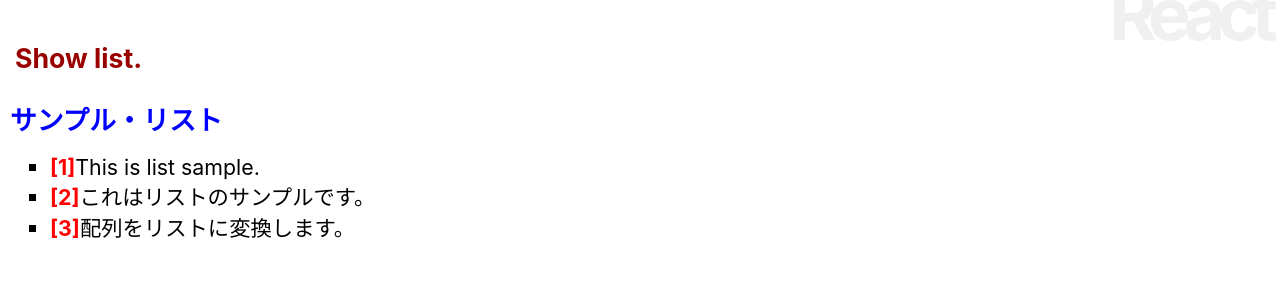
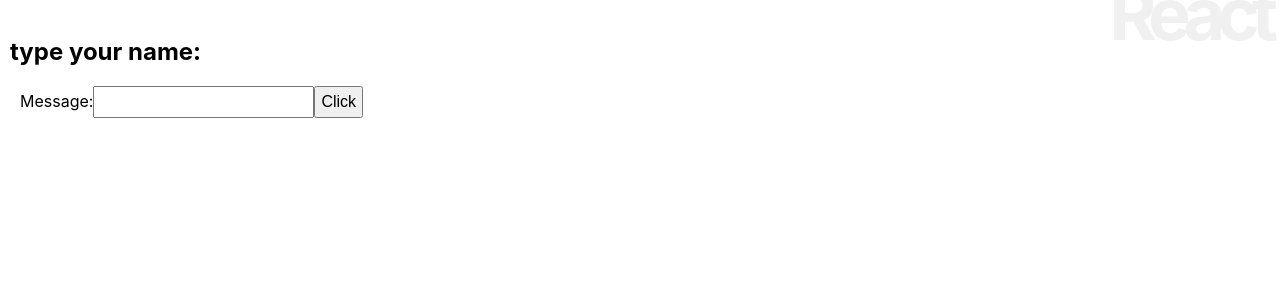
Before and after one commit to n-imai/react_app, a React (Create React App) app: page / in a window 1280 px wide. Shown: the top 300 px of the page. Built offline with nearby package versions, Linux system fonts and the light colour scheme.

Commit message:
Use input form

```diff
--- a/src/App.js
+++ b/src/App.js
@@ -2,11 +2,8 @@
 import './App.css';
 
 class App extends Component {
-  data = [
-    "This is list sample.",
-    "これはリストのサンプルです。",
-    "配列をリストに変換します。"
-  ];
+
+  input = '';
 
   msgStyle = {
     fontSize: "20pt",
@@ -15,68 +12,45 @@
     padding: "5px",
   }
 
+  inputStyle = {
+    fontSize: "12pt",
+    padding: "5px",
+  }
+
   constructor(props){
     super(props);
     this.state = {
-      list: this.data,
+      message: 'type your name:',
     };
+    this.doChange = this.doChange.bind(this);
+    this.doSubmit = this.doSubmit.bind(this);
+  }
+
+  doChange(event){
+    this.input = event.target.value;
+  }
+
+  doSubmit(event){
+    this.setState({
+      message: 'Hello, ' + this.input + '!!'
+    });
+    event.preventDefault();
   }
 
   render(){
     return <div>
         <h1>React</h1>
-        <h2 style={this.msgStyle}>Show list.</h2>
-        <List title="サンプル・リスト" data={this.data} />
+        <h2>{this.state.message}</h2>
+        <form onSubmit={this.doSubmit}>
+          <label>
+            <span style={this.inputStyle}></span>Message:
+            <input type="text" style={this.inputStyle}
+              onChange={this.doChange} />
+          </label>
+          <input type="submit" style={this.inputStyle} value="Click" />
+        </form>
       </div>;
   }
 }
 
-class List extends Component {
-  number = 1;
-
-  title = {
-    fontSize: "20pt",
-    fontWeight: "bold",
-    color: "blue",
-  };
-
-  render(){
-    let data = this.props.data;
-    return (
-      <div>
-        <p style={this.title}>{this.props.title}</p>
-        <ul>
-          {data.map((item) =>
-            <Item number={this.number++} value={item}
-              key={this.number} />
-          )}
-        </ul>
-      </div>
-    );
-  }
-}
-
-class Item extends Component {
-  li = {
-    listStyleType: "square",
-    fontSize: "16pt",
-    color: "#06",
-    margin: "0px",
-    padding: "0px",
-  }
-  num = {
-    fontWeight: "bold",
-    color: "red",
-  }
-
-  render(){
-    return(
-      <li style={this.li}>
-        <span style={this.num}>[{this.props.number}]</span>
-          {this.props.value}
-      </li>
-    );
-  }
-}
-
 export default App;
```
